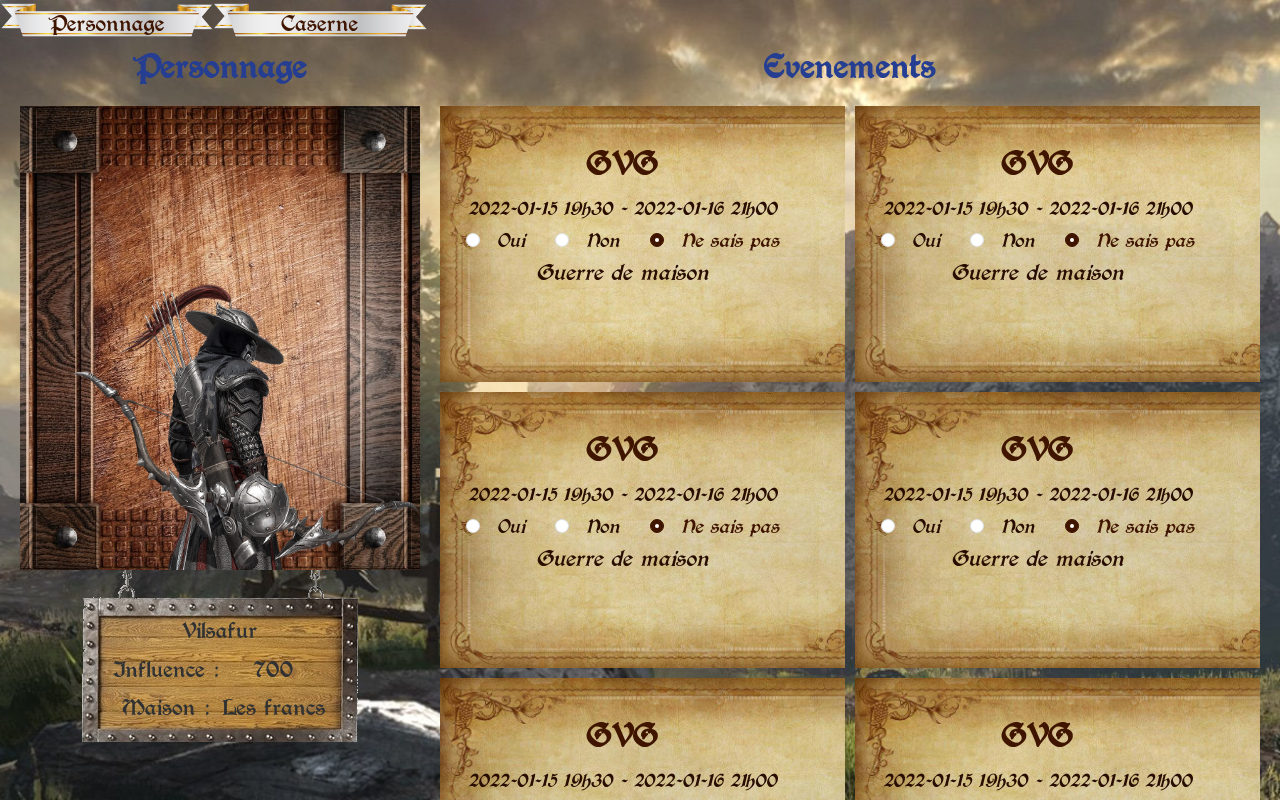
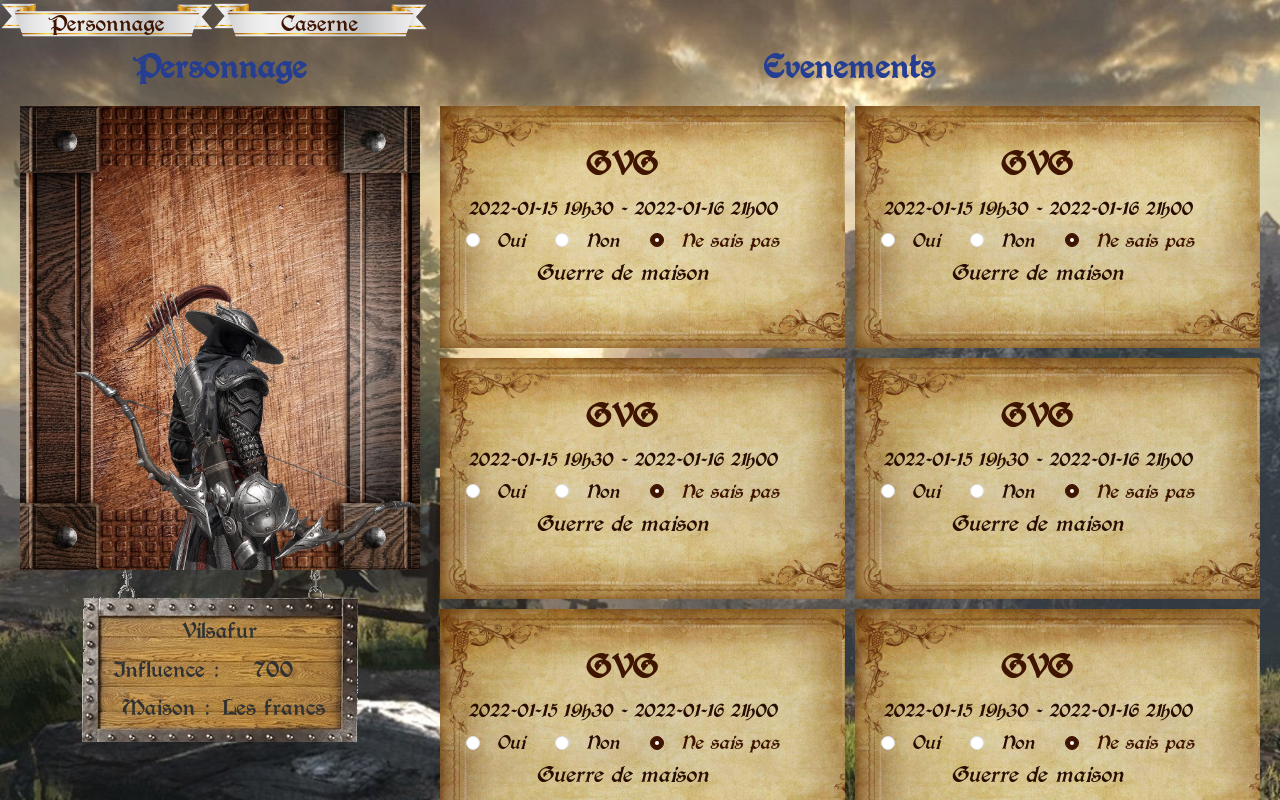
Before and after one commit to Les-francs/front, a Vue app: page / in a window 1280 px wide. Built offline with nearby package versions, Linux system fonts and the light colour scheme.

Commit message:
fix: Event size

```diff
--- a/src/components/Event.vue
+++ b/src/components/Event.vue
@@ -55,8 +55,12 @@ const image = require("@/assets/fond-event.png");
   background-size: cover;
   background-repeat: no-repeat;
   padding: 30px 40px 0 0;
-  height: 246px;
+  height: 30vw;
   margin-bottom: 10px;
+
+  @media screen and (min-width: 1200px) {
+    height: 16.5vw;
+  }
 
   h2 {
     color: #401500;
--- a/src/views/Home.vue
+++ b/src/views/Home.vue
@@ -27,7 +27,7 @@
             v-for="(event, key) in eventsState"
             :key="key"
             :span="24"
-            :md="12"
+            :lg="12"
           >
             <Event :id="key" />
           </el-col>
```
